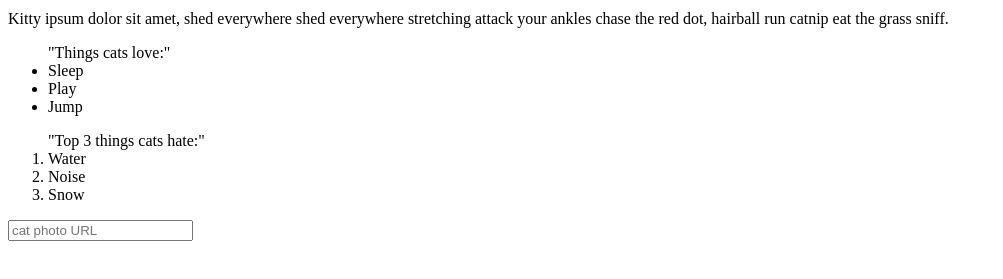
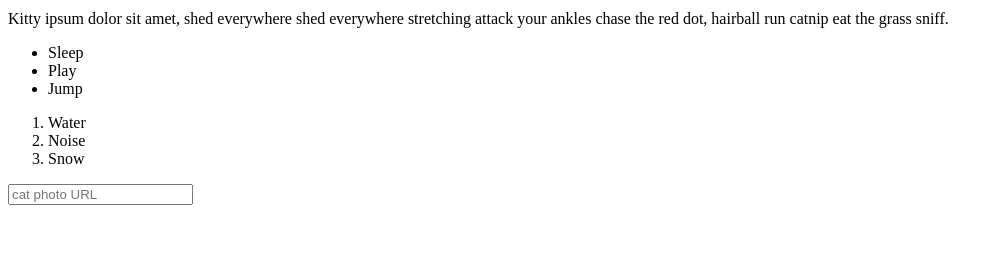
Before and after one commit to Sue-cod/Day08, a plain HTML site: page ex16/src/index.html in a window 1280 px wide. Shown: the part 361-640 px from the top of the page, without its empty margins (0-1003 px from the left). Drawn offline with Linux system fonts and the light colour scheme.

Commit message:
Mijenjam liste

```diff
--- a/ex16/src/index.html
+++ b/ex16/src/index.html
@@ -5,13 +5,13 @@
     </a>
     <p>Kitty ipsum dolor sit amet, shed everywhere shed everywhere stretching attack your ankles chase the red dot,
         hairball run catnip eat the grass sniff.</p>
-    <ul> "Things cats love:"
+    <ul>
         <li>Sleep</li>
         <li>Play</li>
         <li>Jump</li>
     </ul>
 
-    <ol> "Top 3 things cats hate:"
+    <ol>
         <li>Water</li>
         <li>Noise</li>
         <li>Snow</li>
```
Also changed, not shown: ex17/src/index.html (+2 -2 lines), ex18/src/index.html (+2 -2 lines).
